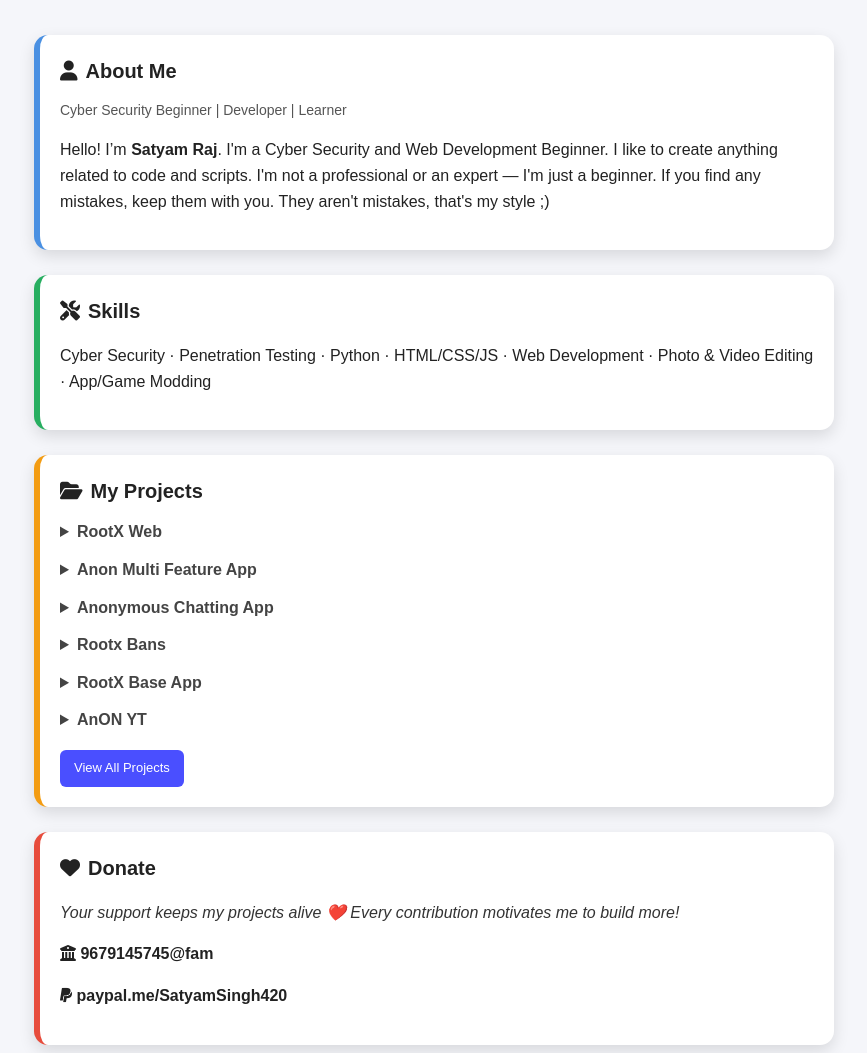
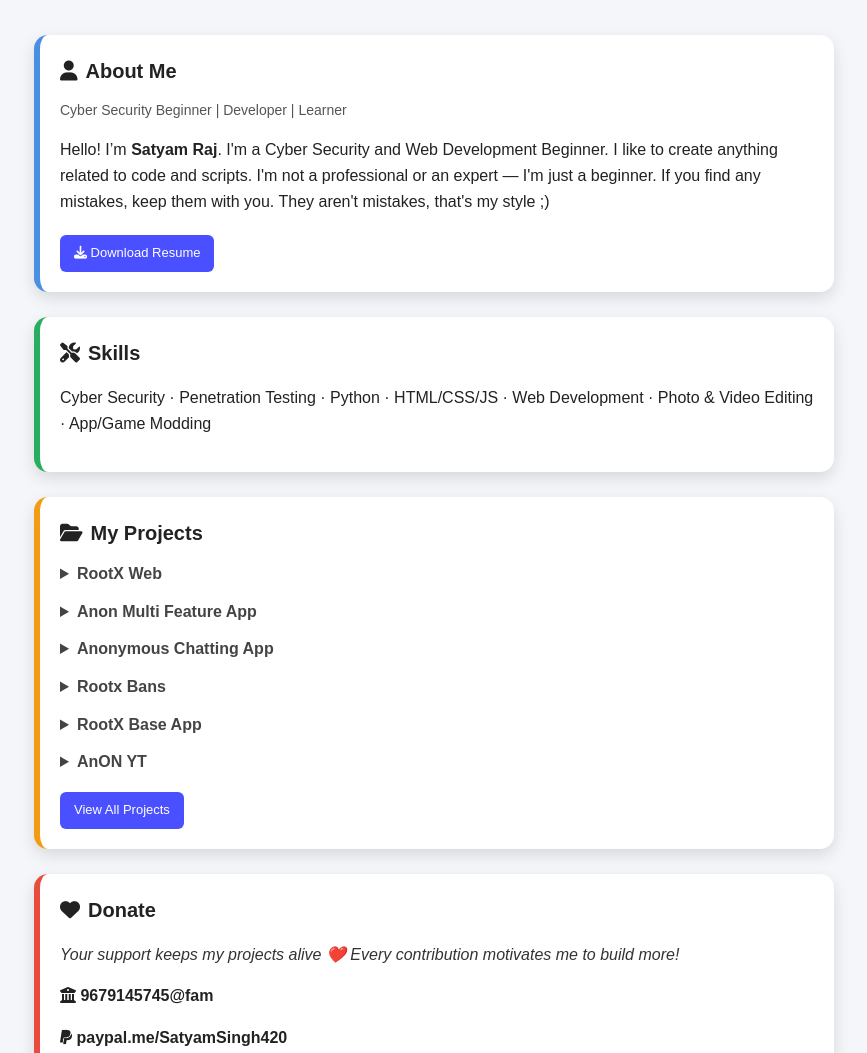
Before and after one commit to satyam-raj-india/Satyam-Raj, a plain HTML site: page index.html in a window 1280 px wide. Shown: the top 1053 px of the page, without its empty margins (206-1073 px from the left). Drawn offline with Linux system fonts and the light colour scheme.

Commit message:
index.html

```diff
--- a/index.html
+++ b/index.html
@@ -131,6 +131,7 @@
       <div class="title"><i class="fas fa-user"></i> About Me</div>
       <div class="subtitle">Cyber Security Beginner | Developer | Learner</div>
       <p>Hello! I’m <b>Satyam Raj</b>. I'm a Cyber Security and Web Development Beginner. I like to create anything related to code and scripts. I'm not a professional or an expert — I'm just a beginner. If you find any mistakes, keep them with you. They aren't mistakes, that's my style ;)</p>
+      <a href="resume.pdf" class="btn" download><i class="fas fa-download"></i> Download Resume</a>
     </div>
 
     <!-- Skills -->
@@ -178,7 +179,6 @@
         <code>AnON YT is an entertainment platform like YouTube but with advance Features like Auto Scroll snd many more.</code>
         <a href="https://satyam-raj-india.github.io/Anon-yt/" class="btn">Visit</a>
       </details>
-
 
       <!-- New link for all projects -->
       <a href="projects.html" class="btn">View All Projects</a>
```
